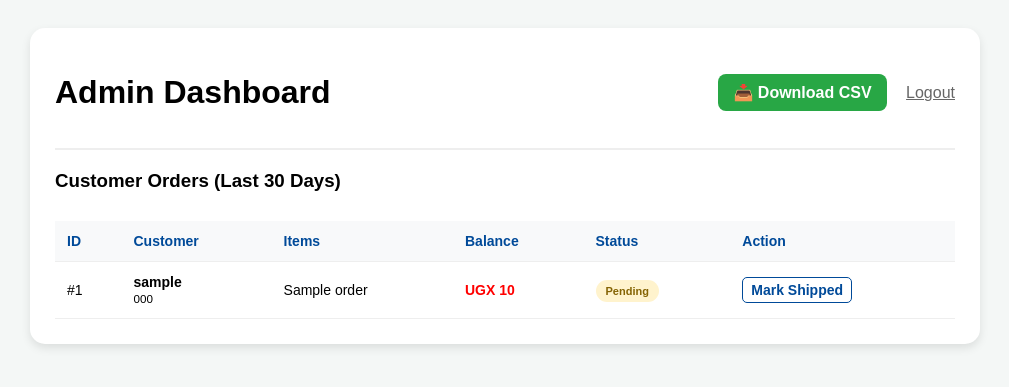
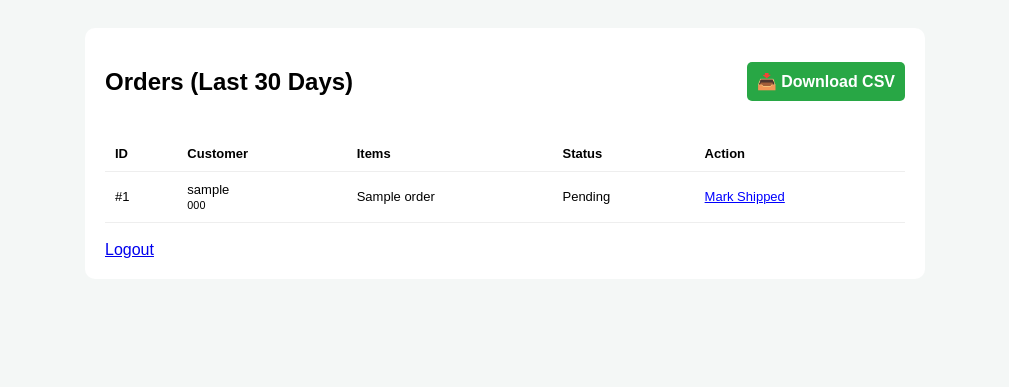
Before and after one commit to FAR-ANALYST/phionah-plastics, a Flask app: template templates/admin.html in a window 1280 px wide. Shown: the top 387 px of the page, without its empty margins (135-1144 px from the left). Run offline with Flask 3, Linux system fonts and the light colour scheme; the template is opened without the code that fills it: most values are stand-ins (such as "Sample title", 1, 10 or a date in 2020).

Commit message:
Update admin.html

```diff
--- a/templates/admin.html
+++ b/templates/admin.html
@@ -2,68 +2,40 @@
 <html>
 <head>
     <meta name="viewport" content="width=device-width, initial-scale=1.0">
-    <title>Admin Dashboard - Phionah's Shops</title>
+    <title>Admin - Phionah's Shops</title>
     <style>
         body { font-family: sans-serif; background: #f4f7f6; padding: 20px; }
-        .container { max-width: 900px; margin: auto; background: white; padding: 25px; border-radius: 15px; box-shadow: 0 4px 10px rgba(0,0,0,0.1); }
-        .header-flex { display: flex; justify-content: space-between; align-items: center; border-bottom: 2px solid #eee; padding-bottom: 15px; margin-bottom: 20px; }
-        .btn-csv { background: #28a745; color: white; padding: 10px 15px; text-decoration: none; border-radius: 8px; font-weight: bold; }
-        table { width: 100%; border-collapse: collapse; margin-top: 10px; font-size: 14px; }
-        th, td { padding: 12px; border-bottom: 1px solid #eee; text-align: left; }
-        th { background: #f8f9fa; color: #004a99; }
-        .status-badge { padding: 5px 10px; border-radius: 20px; font-size: 11px; font-weight: bold; }
-        .pending { background: #fff3cd; color: #856404; }
-        .shipped { background: #d4edda; color: #155724; }
-        .ship-link { color: #004a99; font-weight: bold; text-decoration: none; border: 1px solid #004a99; padding: 4px 8px; border-radius: 5px; }
+        .container { max-width: 800px; margin: auto; background: white; padding: 20px; border-radius: 10px; }
+        table { width: 100%; border-collapse: collapse; margin-top: 20px; font-size: 13px; }
+        th, td { padding: 10px; border-bottom: 1px solid #eee; text-align: left; }
+        .btn-csv { background: #28a745; color: white; padding: 10px; text-decoration: none; border-radius: 5px; font-weight: bold; }
     </style>
 </head>
 <body>
-<div class="container">
-    <div class="header-flex">
-        <h1>Admin Dashboard</h1>
-        <div>
+    <div class="container">
+        <div style="display: flex; justify-content: space-between; align-items: center;">
+            <h2>Orders (Last 30 Days)</h2>
             <a href="/export_orders" class="btn-csv">📥 Download CSV</a>
-            <a href="/logout" style="color: #666; margin-left: 15px;">Logout</a>
         </div>
-    </div>
-
-    <h3>Customer Orders (Last 30 Days)</h3>
-    <div style="overflow-x: auto;">
         <table>
-            <thead>
-                <tr>
-                    <th>ID</th>
-                    <th>Customer</th>
-                    <th>Items</th>
-                    <th>Balance</th>
-                    <th>Status</th>
-                    <th>Action</th>
-                </tr>
-            </thead>
+            <thead><tr><th>ID</th><th>Customer</th><th>Items</th><th>Status</th><th>Action</th></tr></thead>
             <tbody>
                 {% for o in orders %}
                 <tr>
                     <td>#{{ o.order_id }}</td>
-                    <td><strong>{{ o.username }}</strong><br><small>{{ o.phone }}</small></td>
+                    <td>{{ o.username }}<br><small>{{ o.phone }}</small></td>
                     <td>{{ o.item_name }}</td>
-                    <td style="color: red; font-weight: bold;">UGX {{ "{:,}".format(o.balance) }}</td>
-                    <td>
-                        <span class="status-badge {{ 'shipped' if o.status == 'On the Way' else 'pending' }}">
-                            {{ o.status }}
-                        </span>
-                    </td>
+                    <td>{{ o.status }}</td>
                     <td>
                         {% if o.status == 'Pending' %}
-                            <a href="/update_status/{{ o.order_id }}" class="ship-link">Mark Shipped</a>
-                        {% else %}
-                            ✅
-                        {% endif %}
+                        <a href="/update_status/{{ o.order_id }}" style="color: blue;">Mark Shipped</a>
+                        {% else %} ✅ {% endif %}
                     </td>
                 </tr>
                 {% endfor %}
             </tbody>
         </table>
+        <br><a href="/logout">Logout</a>
     </div>
-</div>
 </body>
 </html>
```
